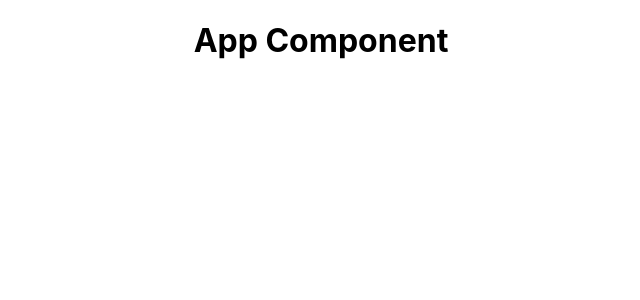
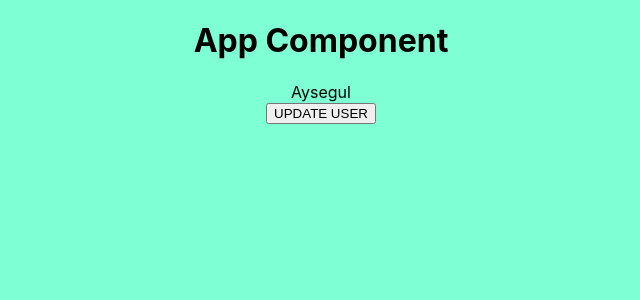
Before and after one commit to AishaGench/MyReactApp, a React (Create React App) app in the folder ReactLifeCycle/first-redux/: page / in a window 1280 px wide. Shown: the top 300 px of the page, without its empty margins (319-959 px from the left). Built offline with nearby package versions, Linux system fonts and the light colour scheme.

Commit message:
create update user button

```diff
--- a/ReactLifeCycle/first-redux/src/App.js
+++ b/ReactLifeCycle/first-redux/src/App.js
@@ -7,6 +7,9 @@ function App(props) {
   return (
     <div className="App">
       <h1>App Component</h1>
+      {props.userReducer}
+      <br/>
+      <button onClick={()=> props.updateUser("Sevde")}>UPDATE USER</button>
     </div>
   );
 }
--- a/ReactLifeCycle/first-redux/src/index.css
+++ b/ReactLifeCycle/first-redux/src/index.css
@@ -5,6 +5,7 @@ body {
     sans-serif;
   -webkit-font-smoothing: antialiased;
   -moz-osx-font-smoothing: grayscale;
+  background-color: aquamarine;
 }
 
 code {
--- a/ReactLifeCycle/first-redux/src/reducers/userReducer.js
+++ b/ReactLifeCycle/first-redux/src/reducers/userReducer.js
@@ -3,6 +3,6 @@ import {UPDATE_USER} from '../actions/userAction'
 export default function userReducer (state="", action) {
     switch (action.type) {
       case UPDATE_USER: return action.payload.user;
-      default:  return 'state User Reducer'
+      default:  return 'Aysegul'
     }
   }
```
